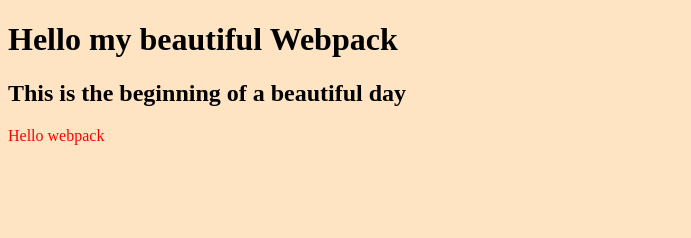
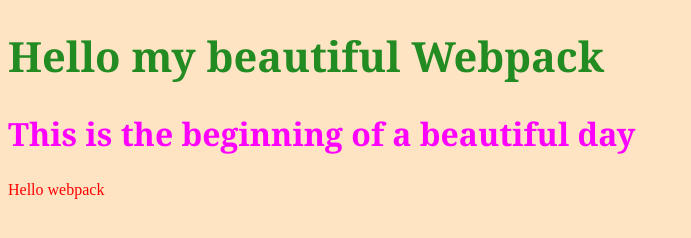
Before and after one commit to IvonneBenitesRodriguez/practiceFinal, a website built with webpack: page src/index.html in a window 1280 px wide. Shown: the whole page, without its empty margins (0-691 px from the left). Built offline with nearby package versions, Linux system fonts and the light colour scheme.

Commit message:
Style: update file named style.css

```diff
--- a/src/style.css
+++ b/src/style.css
@@ -5,3 +5,13 @@
 .hello {
   color: red;
 }
+h1{
+  color: forestgreen;
+  font-size: 2.6rem;
+  font-family: Georgia, 'Times New Roman', Times, serif;
+}
+h2.sunday{
+color: fuchsia;
+font-family: Georgia, 'Times New Roman', Times, serif;
+font-size: 2rem;
+}
```
